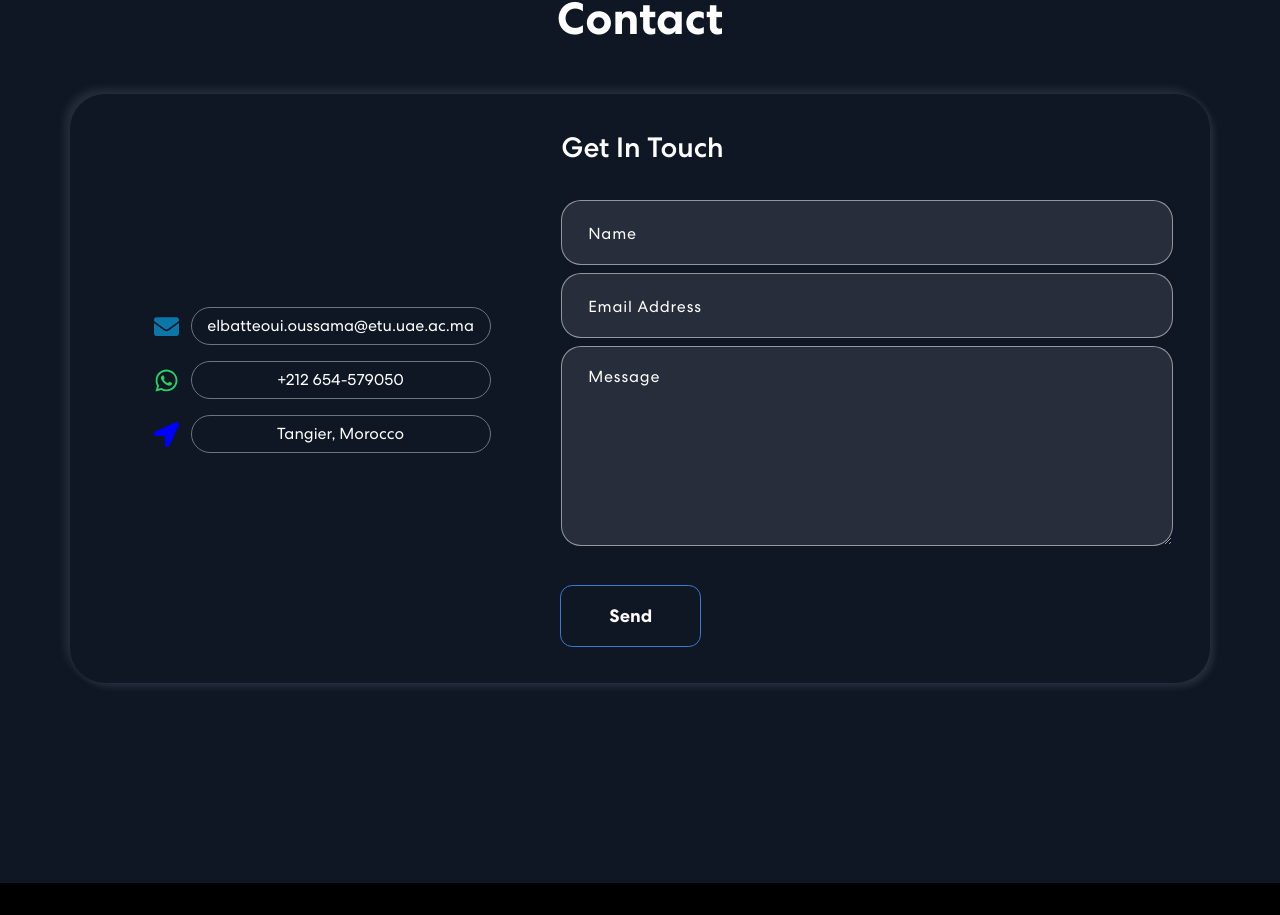
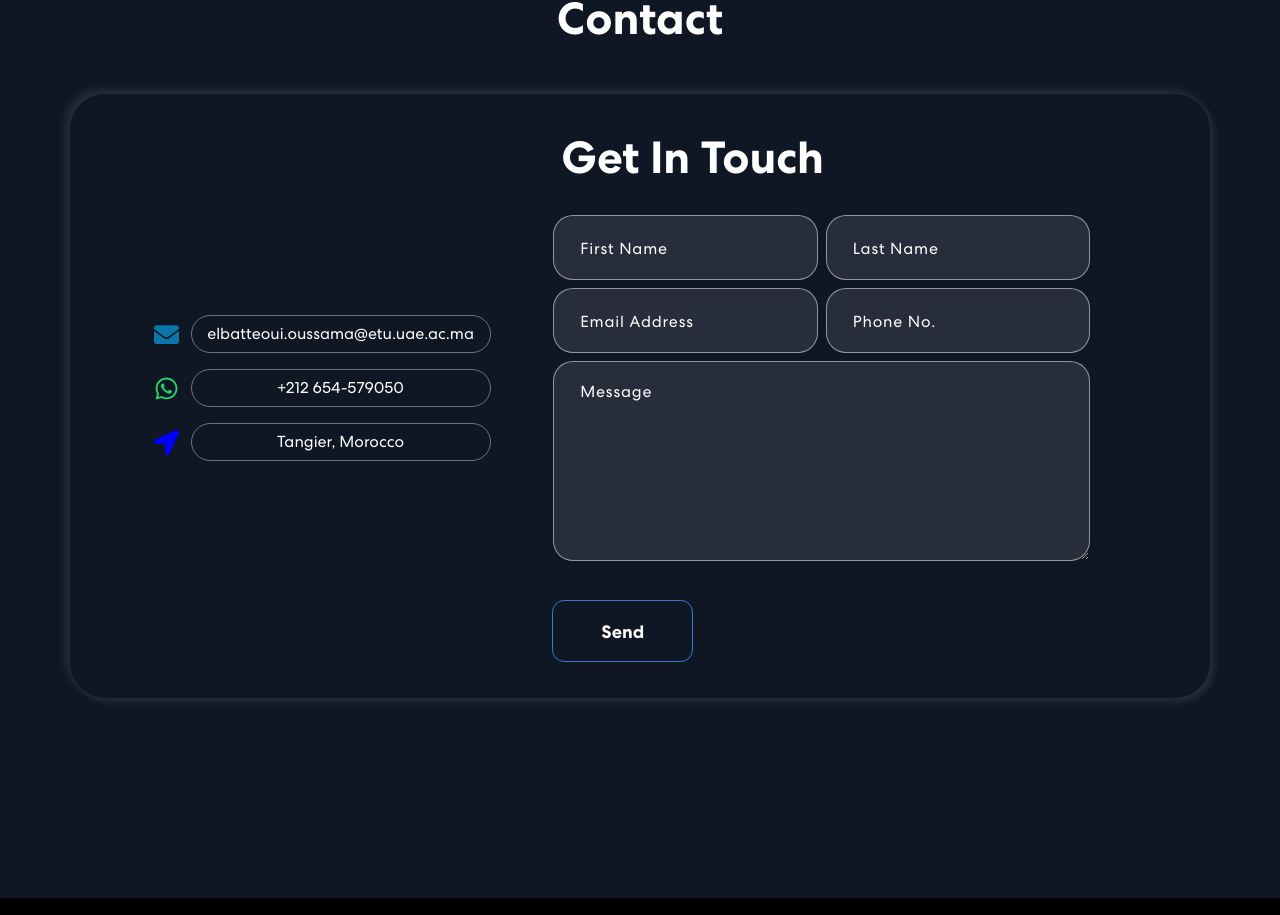
Before and after one commit to batteoui123/MyPortfolio, a React (Create React App) app: page / in a window 1280 px wide. Shown: the part 1154-2069 px from the top of the page. Built offline with nearby package versions, Linux system fonts and the light colour scheme; a web font is replaced by a local one.

Commit message:
test contactnew

```diff
--- a/src/components/Contact.js
+++ b/src/components/Contact.js
@@ -115,7 +115,7 @@ export const Contact = () => {
             </motion.div>
           </Col>
 
-          <Col md={12} sm={12} lg={7}>
+          {/* <Col md={12} sm={12} lg={7}>
             <TrackVisibility>
               {({ isVisible }) => (
                 <motion.div
@@ -175,6 +175,42 @@ export const Contact = () => {
                 </motion.div>
               )}
             </TrackVisibility>
+          </Col> */}
+
+
+<Col size={12} md={6}>
+            <TrackVisibility>
+              {({ isVisible }) =>
+                <div className={isVisible ? "animate__animated animate__fadeIn" : ""}>
+                <h2>Get In Touch</h2>
+                <form onSubmit={handleSubmit}>
+                  <Row>
+                    <Col size={12} sm={6} className="px-1">
+                      <input type="text" value={formDetails.firstName} placeholder="First Name" onChange={(e) => onFormUpdate('firstName', e.target.value)} />
+                    </Col>
+                    <Col size={12} sm={6} className="px-1">
+                      <input type="text" value={formDetails.lasttName} placeholder="Last Name" onChange={(e) => onFormUpdate('lastName', e.target.value)}/>
+                    </Col>
+                    <Col size={12} sm={6} className="px-1">
+                      <input type="email" value={formDetails.email} placeholder="Email Address" onChange={(e) => onFormUpdate('email', e.target.value)} />
+                    </Col>
+                    <Col size={12} sm={6} className="px-1">
+                      <input type="tel" value={formDetails.phone} placeholder="Phone No." onChange={(e) => onFormUpdate('phone', e.target.value)}/>
+                    </Col>
+                    <Col size={12} className="px-1">
+                      <textarea rows="6" value={formDetails.message} placeholder="Message" onChange={(e) => onFormUpdate('message', e.target.value)}></textarea>
+                      <button type="submit"><span>{buttonText}</span></button>
+                    </Col>
+                    {
+                      status.message &&
+                      <Col>
+                        <p className={status.success === false ? "danger" : "success"}>{status.message}</p>
+                      </Col>
+                    }
+                  </Row>
+                </form>
+              </div>}
+            </TrackVisibility>
           </Col>
         </Row>
       </Container>
```
